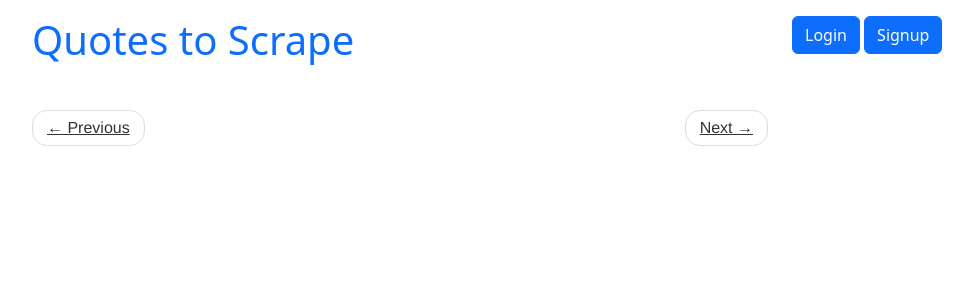
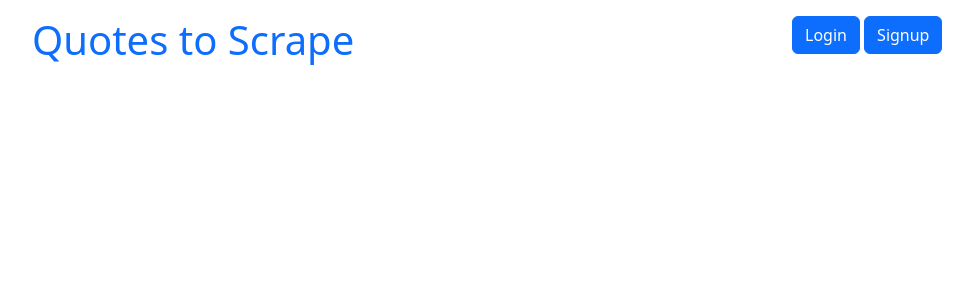
Before and after one commit to prominb/py_web_module_10_hw, a Django app: page /tag/1/ in a window 1280 px wide. Shown: the top 300 px of the page, without its empty margins (50-1023 px from the left). Run offline with Django 5.2, Linux system fonts and the light colour scheme; data that the repository does not hold is empty.

Commit message:
e124 NEED MERGE

```diff
--- a/hw10_quotes/quotes/templates/quotes/tag.html
+++ b/hw10_quotes/quotes/templates/quotes/tag.html
@@ -2,7 +2,7 @@
 
 <div class="row">
     <div class="col-md-8">
-        {% for quote in quotes %}
+        {% for quote in quotes_by_tag %}
         <div class="quote" itemscope="" itemtype="http://schema.org/CreativeWork">
             <span class="text" itemprop="text">
                 {{ quote.quote }}
@@ -19,23 +19,6 @@
             </div>
         </div>
         {% endfor %}
-
-        <nav>
-            <ul class="pager">
-                <li class="previous">
-                    <a class="{% if not quotes.has_previous %} disabled {% endif %}"
-                        href="{% if quotes.has_previous %} {% url 'quotes:main_paginate' quotes.previous_page_number %} {% else %} # {% endif %}">
-                        <span aria-hidden="true">←</span> Previous
-                    </a>
-                </li>
-                <li class="next">
-                    <a class="{% if not quotes.has_next %} disabled {% endif %}"
-                    href="{% if quotes.has_next %} {% url 'quotes:main_paginate' quotes.next_page_number %} {% else %} # {% endif %}">Next
-                        <span aria-hidden="true">→</span>
-                    </a>
-                </li>
-            </ul>
-        </nav>
     </div>
 </div>
 {% endblock %}
--- a/hw10_quotes/quotes/urls.py
+++ b/hw10_quotes/quotes/urls.py
@@ -13,4 +13,5 @@ urlpatterns = [
     path('add_quote/', views.add_quote, name='add_quote'),
     path('delete/<int:id_>/', views.delete_quote, name='delete_quote'),
     path('tag/<str:tag>/', views.find_by_tag, name='find_by_tag'),
+    # path('tag/<str:tag>/<int:page>', views.find_by_tag, name='tag_paginate'),
 ]
--- a/hw10_quotes/quotes/views.py
+++ b/hw10_quotes/quotes/views.py
@@ -23,10 +23,13 @@ def author_details(request, id_):
     author = db.authors.find_one({"_id": ObjectId(id_)})
     return render(request, "quotes/author_details.html", context={"author": author})
 
-def find_by_tag(request, tag):
+def find_by_tag(request, tag):  # , page=1):
     db = get_mongodb()
     quotes_by_tag = db.quotes.find({"tags": str(tag)})
-    return render(request, 'quotes/tag.html', {'quotes': quotes_by_tag})
+    # per_page = 10
+    # paginator = Paginator(list(quotes_by_tag), per_page)
+    # quotes_on_page = paginator.page(page)
+    return render(request, 'quotes/tag.html', {'quotes_by_tag': quotes_by_tag})
 
 @login_required
 def add_author(request):
```
